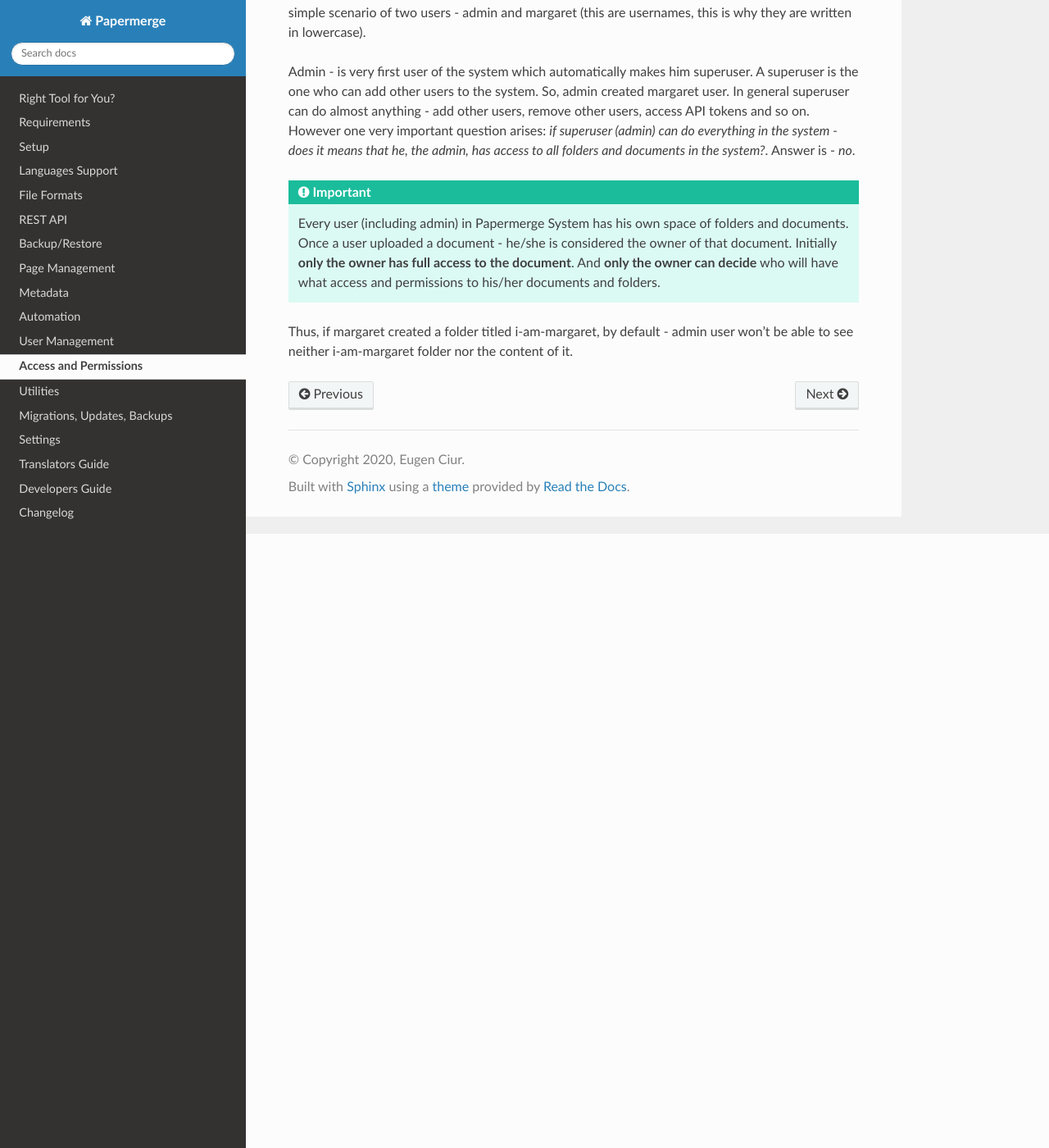
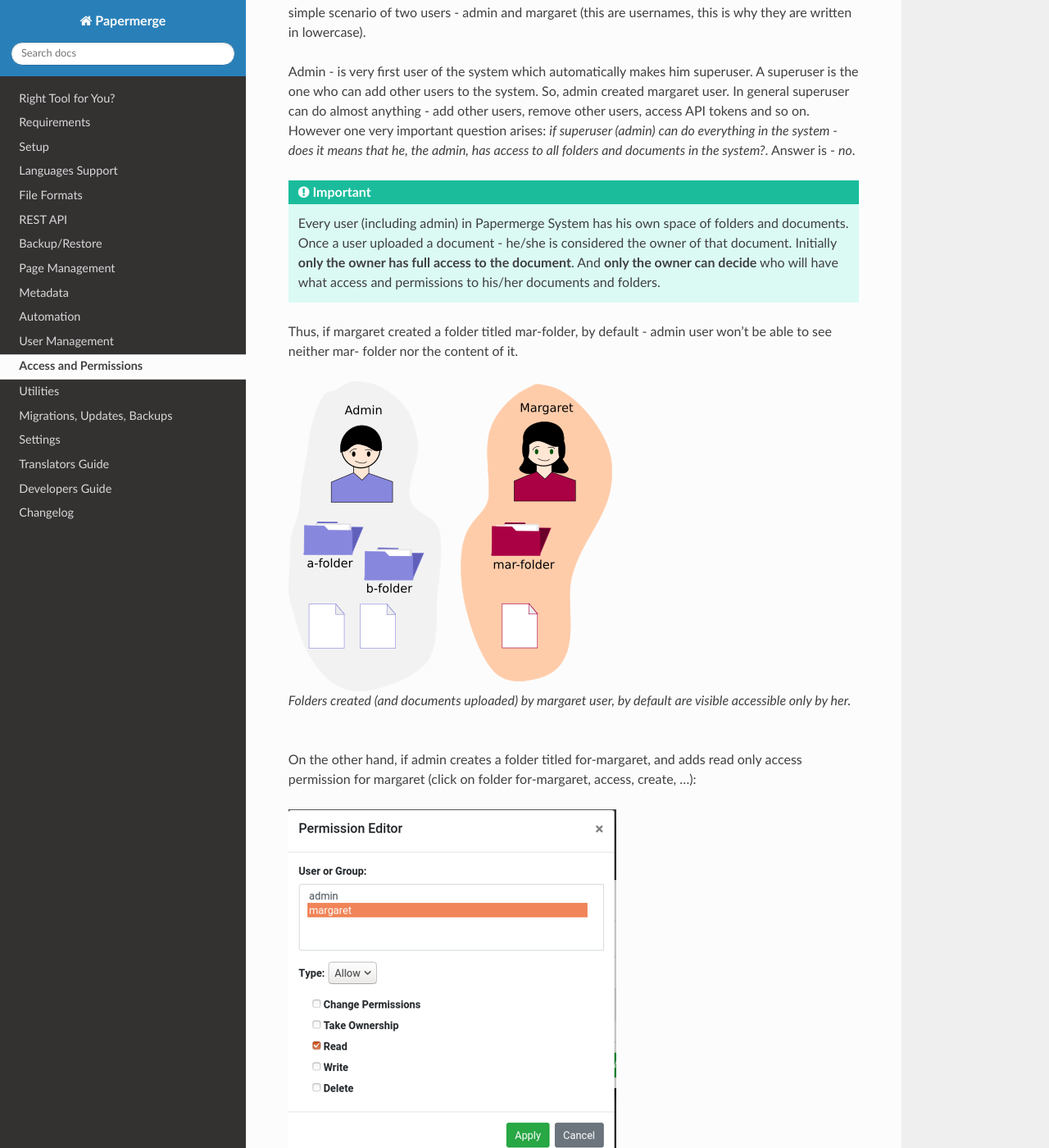
Before and after one commit to ciur/papermerge, a Sphinx documentation site: the page built from docs/source/access_permissions.rst, in a window 1280 px wide and 1400 px high, scrolled down 749 px. Shown: the whole window at 82% size. Built offline with Sphinx 7.4.7 and the Read the Docs theme 2.0.0, drawn with Linux system fonts in a browser that asks for light colours; some of the changed text lies outside the part shown.

Commit message:
access and permissions documentation update

```diff
--- a/docs/source/access_permissions.rst
+++ b/docs/source/access_permissions.rst
@@ -28,4 +28,25 @@
 	have what access and permissions to his/her documents and folders.
 
 
-Thus, if margaret created a folder titled i-am-margaret, by default - admin user won't be able to see neither i-am-margaret folder nor the content of it.
+Thus, if margaret created a folder titled mar-folder, by default - admin user won't be able to see neither mar- folder nor the content of it.
+
+.. figure:: img/access/02-every-user-has-his-own-documents-space.png
+
+   Folders created (and documents uploaded) by margaret user, by default are visible accessible
+   only by her.
+
+On the other hand, if admin creates a folder titled for-margaret, and adds
+read only access permission for margaret (click on folder for-margaret,
+access, create, ...):
+
+.. figure:: img/access/03-read-only-for-margaret.png
+
+   Assign read only access for margaret
+
+Then, margaret will be able to see (view, read only mode) folder for-margaret (owned by admin).
+Read only documents and folders are marked with big red lock.
+This situation is illustrated in figure below.
+
+.. figure:: img/access/04-read-only-access-for-margaret.png
+
+   Margaret has read only access on folder owned by admin user.
```
Also changed, not shown: docs/source/img/access/02-every-user-has-his-own-documents-space.png (added), docs/source/img/access/02-every-user-has-his-own-documents-space.svg (added), docs/source/img/access/03-read-only-for-margaret.png (added), docs/source/img/access/04-read-only-access-for-margaret.png (added), docs/source/img/access/04-read-only-access-for-margaret.svg (added).
